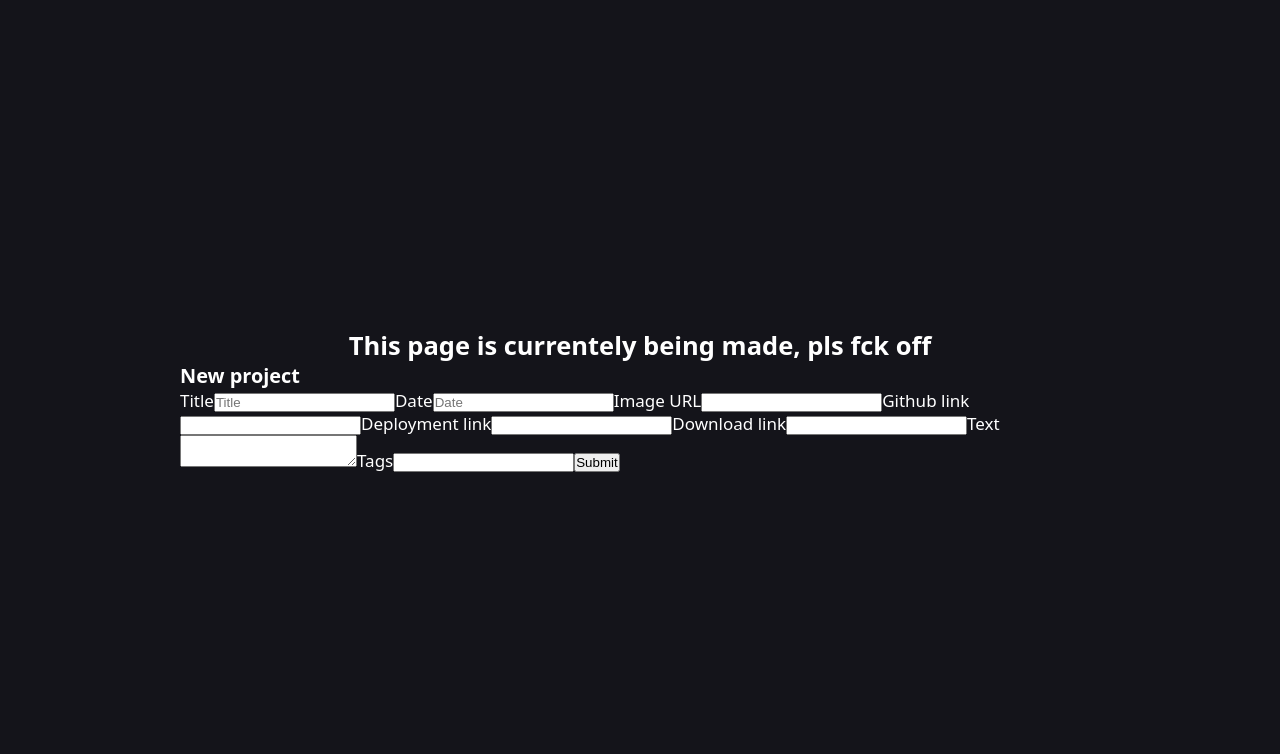
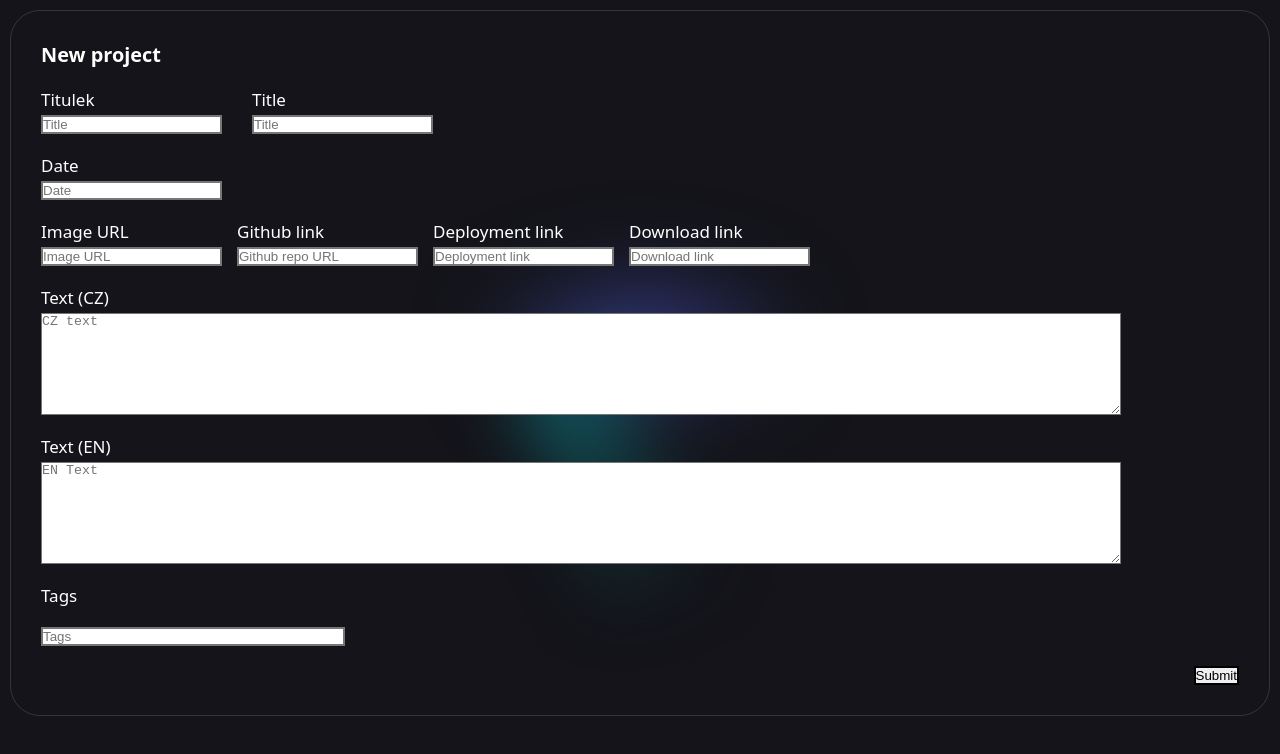
Before and after one commit to Honzoraptor31415/Portfolio, a React (Vite) app: page /new in a window 1280 px wide. Shown: the top 754 px of the page. Built offline with nearby package versions, Linux system fonts and the light colour scheme; no server answers.

Commit message:
Added styling for the /new page

```diff
--- a/src/App.css
+++ b/src/App.css
@@ -41,6 +41,84 @@ body {
 }
 
 @media (min-width: 1000px) {
+  .titles {
+    display: flex;
+    gap: 30px;
+    max-width: fit-content;
+  }
+
+  .title {
+    display: flex;
+    flex-direction: column;
+    gap: 4px;
+    max-width: fit-content;
+  }
+
+  .text-title {
+    display: flex;
+    gap: 4px;
+    flex-direction: column;
+  }
+
+  .text-title textarea {
+    min-height: 100px;
+  }
+
+  .links {
+    display: flex;
+    flex-wrap: wrap;
+    gap: 15px;
+  }
+
+  .post-form label {
+    max-width: fit-content;
+  }
+
+  .new {
+    min-height: 100%;
+    width: 100%;
+  }
+
+  .post-form {
+    border-radius: 30px;
+    padding: 30px;
+    position: relative;
+    z-index: 12;
+    gap: 20px;
+    border: 1px rgba(255, 255, 255, 0.14) solid;
+    margin: 10px;
+    display: flex;
+    flex-direction: column;
+    flex-wrap: wrap;
+  }
+
+  .post-form input,
+  .post-form textarea,
+  .post-form button {
+    border-radius: 14px;
+    background: transparent;
+    backdrop-filter: blur(20px);
+    padding: 10px 20px;
+    font-size: 1rem;
+    outline: none;
+    max-width: 90%;
+    border: 1px rgba(255, 255, 255, 0.14) solid;
+    color: white;
+    transition: .3s;
+  }
+
+  .post-form input {
+    max-width: 300px;
+  }
+
+  .post-form button {
+    max-width: 150px;
+  }
+
+  .post-form button {
+    cursor: pointer;
+  }
+
   .langs-tech a {
     display: grid;
     margin: 10px;
@@ -156,7 +234,7 @@ body {
     margin-left: 16px;
   }
 
-  header {
+  header:not(.new) {
     display: flex;
     justify-content: space-between;
     align-items: center;
@@ -224,9 +302,9 @@ body {
 
   .contact-socials-wrp {
     display: flex;
+    flex-wrap: wrap;
     justify-content: space-between;
-    flex-wrap: wrap;
-    margin-left: 30px;
+    gap: 1rem;
   }
 
   .socials-element {
@@ -235,12 +313,17 @@ body {
 
   .socel-wrp {
     display: flex;
+    color: white;
+    text-decoration: none;
     gap: 27px;
-    margin-block: 30px;
-    width: 250px;
     animation: socel-scroll cubic-bezier(1, 0.37, 0.58, 1) both;
     animation-timeline: view();
-    animation-range: entry 20% cover 30%
+    animation-range: entry 20% cover 30%;
+    background: rgb(24, 24, 31);
+    border-radius: inherit;
+    width: 337px;
+    margin: 1px;
+    padding: 15px;
   }
 
   .socel-wrp img {
@@ -308,7 +391,8 @@ body {
   .socials-element a {
     color: rgba(255, 255, 255, 0.836);
     transition: .3s;
-    font-size: 1.1rem;
+    font-size: 1rem;
+    word-wrap: break-word;
     text-decoration: none;
   }
 
@@ -451,7 +535,7 @@ body {
     align-items: center;
   }
 
-  header {
+  header:not(.new) {
     display: flex;
     justify-content: center;
     align-items: center;
@@ -538,7 +622,7 @@ body {
     display: flex;
     justify-content: center;
     flex-direction: column;
-    gap: 30px;
+    gap: 15px;
   }
 
   .socel-wrp {
@@ -548,6 +632,12 @@ body {
     animation-timeline: view();
     animation-range: entry 20% cover 30%;
     align-items: center;
+    box-sizing: border-box;
+    padding: 9px;
+    border-radius: inherit;
+    background: rgb(24, 24, 31);
+    margin: 1px;
+    color: white;
   }
 
   .socel-wrp img {
@@ -568,7 +658,7 @@ body {
     padding: 20px;
     margin: 1px;
     border-radius: 18px;
-    background: var(--mainBG);
+    background: rgb(24, 24, 31);
     display: flex;
     align-items: center;
     justify-content: center;
@@ -619,6 +709,17 @@ body {
     margin: 7px 10px;
     transition: .3s;
     border-radius: 12px;
+  }
+
+  .post-form {
+    border-radius: 30px;
+    padding: 30px;
+    z-index: 12;
+    border: 1px rgba(255, 255, 255, 0.14) solid;
+    position: relative;
+    max-width: 90%;
+    display: flex;
+    flex-direction: column;
   }
 }
 
@@ -898,12 +999,6 @@ main.projects>h1 {
   transform: none;
 }
 
-@media(prefers-reduced-motion) {
-  .hidden {
-    transition: none;
-  }
-}
-
 .socel-wrp:nth-child(1) {
   transition: .2s;
 }
@@ -1022,9 +1117,9 @@ header.error {
 
 .background-element:nth-child(1) {
   background: radial-gradient(var(--accent_hover), 10%, var(--mainBG));
-  width: 220px;
+  width: 290px;
   border-radius: 50%;
-  height: 109px;
+  height: 149px;
   transform: translateY(-10px);
   margin-inline: auto;
   animation: scale 60s linear infinite;
@@ -1032,8 +1127,8 @@ header.error {
 
 .background-element:nth-child(2) {
   background: linear-gradient(50deg, var(--accent2_hover), 10%, var(--mainBG));
-  width: 200px;
-  height: 60px;
+  width: 230px;
+  height: 100px;
   transform: translateY(10px);
   animation: rotate 30s linear infinite;
 }
@@ -1127,14 +1222,46 @@ header.error {
   background-position-x: 53px;
 }
 
-.login-form input:hover {
+input:hover {
   border-color: rgba(255, 255, 255, 0.699);
 }
 
-.login-form input:focus {
+input:focus {
   border-color: white;
 }
 
-.login-form input:focus::placeholder {
+input:focus::placeholder {
   color: white;
 }
+
+.socel-container {
+  text-decoration: none;
+  transition: .4s;
+  border-radius: 9px;
+  display: grid;
+}
+
+.socel-container:hover {
+  transform: scale(1.03);
+}
+
+.socel-container:nth-child(1) {
+  background: radial-gradient(#4285F4, var(--mainBG));
+}
+
+.socel-container:nth-child(2) {
+  background: radial-gradient(white, var(--mainBG));
+}
+
+.socel-container:nth-child(3) {
+  background: radial-gradient(#B8457E, var(--mainBG));
+}
+
+.socel-container:nth-child(4) {
+  background: radial-gradient(#FF5C5C, var(--mainBG));
+}
+
+.submit-wrp {
+  display: flex;
+  justify-content: right;
+}
--- a/src/components/New.tsx
+++ b/src/components/New.tsx
@@ -1,4 +1,5 @@
 import { ChangeEvent, useState, useEffect } from "react";
+import BlurryBackground from "./BlurryBackground";
 import { supabase } from "../supabaseClient";
 
 function New() {
@@ -9,18 +10,26 @@ function New() {
       document.title = "New project"
     }
   }, [])
-  const [title, setTitle] = useState("")
+  const [CZtitle, setCZTitle] = useState("")
+  const [ENTitle, setENTitle] = useState("")
   const [date, setDate] = useState("")
   const [imgUrl, setImgUrl] = useState("")
   const [githubLink, setGithubLink] = useState("")
   const [url, setUrl] = useState("")
   const [download, setDownload] = useState("")
-  const [text, setText] = useState("")
+  const [CZText, setCZText] = useState("")
+  const [ENText, setENText] = useState("")
   const [tags, setTags] = useState("")
 
-  const handleTitleChange = (e: ChangeEvent<HTMLInputElement>) => {
-    setTitle(e.target.value)
-  }; const handleDateChange = (e: ChangeEvent<HTMLInputElement>) => {
+  const handleCZTitleChange = (e: ChangeEvent<HTMLInputElement>) => {
+    setCZTitle(e.target.value)
+  };
+
+  const handleENTitleChange = (e: ChangeEvent<HTMLInputElement>) => {
+    setENTitle(e.target.value)
+  };
+
+  const handleDateChange = (e: ChangeEvent<HTMLInputElement>) => {
     setDate(e.target.value)
   }; const handleImgUrlChange = (e: ChangeEvent<HTMLInputElement>) => {
     setImgUrl(e.target.value)
@@ -30,9 +39,16 @@ function New() {
     setUrl(e.target.value)
   }; const handleDownloadChange = (e: ChangeEvent<HTMLInputElement>) => {
     setDownload(e.target.value);
-  }; const handleTextChange = (e: ChangeEvent<HTMLTextAreaElement>) => {
-    setText(e.target.value)
-  }; const handleTagsChange = (e: ChangeEvent<HTMLInputElement>) => {
+  };
+
+  const handleCZTextChange = (e: ChangeEvent<HTMLTextAreaElement>) => {
+    setCZText(e.target.value)
+  };
+
+  const handleENTextChange = (e: ChangeEvent<HTMLTextAreaElement>) => {
+    setENText(e.target.value)
+  };
+  const handleTagsChange = (e: ChangeEvent<HTMLInputElement>) => {
     setTags(e.target.value)
   }
 
@@ -41,13 +57,13 @@ function New() {
     if (user) {
       const res = await supabase.from("Projects").insert(
         {
-          title: title,
+          title: `{"cz":"${CZtitle}","en":"${ENTitle}"}`,
           date: date ? date : `${new Date().getDay()}.${new Date().getMonth() + 1}.${new Date().getFullYear()}`,
           img: imgUrl,
           github: githubLink,
           link: url ? url : "no xD",
           download: download ? download : "no xD",
-          text: text,
+          text: `{"cz":"${CZText}","en":"${ENText}"}`,
           tags: tags
         }).select("*").single()
       console.log(res)
@@ -57,35 +73,66 @@ function New() {
   return (
     <>
       <header className="new">
+        <div style={{ position: "fixed", left: "50%", top: "50%", transform: "translate(-50%, -50%)", zIndex: "10" }}>
+          <BlurryBackground />
+        </div>
+        <div className="post-form">
+          {/* <h2 style={{ textAlign: "center" }}>{navigator.language === "cs" || navigator.language === "cs-CZ" ? "Tahle stránka se teprve dodělává, vypadni" : "This page is currentely being made, pls fck off"}</h2> */}
+          <h3>{navigator.language === "cs" || navigator.language === "cs-CZ" ? "Nový projekt" : "New project"}</h3>
+          <div className="titles">
+            <div className="title">
+              <label htmlFor="title">Titulek</label>
+              <input required type="text" placeholder="Title" id="title" onChange={handleCZTitleChange} value={CZtitle} />
+            </div>
+            <div className="title">
+              <label htmlFor="title">Title</label>
+              <input required type="text" placeholder="Title" id="title" onChange={handleENTitleChange} value={ENTitle} />
+            </div>
+          </div>
 
-        <div className="post-form">
-          <h2 style={{ textAlign: "center" }}>{navigator.language === "cs" || navigator.language === "cs-CZ" ? "Tahle stránka se teprve dodělává, vypadni" : "This page is currentely being made, pls fck off"}</h2>
-          <h3>New project</h3>
-          <label htmlFor="title">Title</label>
-          <input required type="text" placeholder="Title" id="title" onChange={handleTitleChange} value={title} />
-
+          <div className="title">
             <label htmlFor="date">Date</label>
             <input type="text" id="date" placeholder="Date" onChange={handleDateChange} value={date} />
+          </div>
 
+          <div className="links">
+            <div className="title">
               <label htmlFor="img-url">Image URL</label>
-          <input required type="url" id="img-url" onChange={handleImgUrlChange} value={imgUrl} />
+              <input placeholder="Image URL" required type="url" id="img-url" onChange={handleImgUrlChange} value={imgUrl} />
+            </div>
 
+            <div className="title">
               <label htmlFor="github">Github link</label>
-          <input required type="url" id="github" onChange={handleGithubLinkChange} value={githubLink} />
+              <input required placeholder="Github repo URL" type="url" id="github" onChange={handleGithubLinkChange} value={githubLink} />
+            </div>
 
+            <div className="title">
               <label htmlFor="url">Deployment link</label>
-          <input type="url" id="url" onChange={handleUrlChange} value={url} />
+              <input placeholder="Deployment link" type="url" id="url" onChange={handleUrlChange} value={url} />
+            </div>
 
+            <div className="title">
               <label htmlFor="download">Download link</label>
-          <input type="text" id="download" onChange={handleDownloadChange} value={download} />
+              <input placeholder="Download link" type="text" id="download" onChange={handleDownloadChange} value={download} />
+            </div>
+          </div>
 
-          <label htmlFor="text">Text</label>
-          <textarea required id="text" onChange={handleTextChange} value={text} ></textarea>
+          <div className="text-title">
+            <label htmlFor="text">Text (CZ)</label>
+            <textarea placeholder="CZ text" required id="text" onChange={handleCZTextChange} value={CZText} ></textarea>
+          </div>
+
+          <div className="text-title">
+            <label htmlFor="text">Text (EN)</label>
+            <textarea placeholder="EN Text" required id="text" onChange={handleENTextChange} value={ENText} ></textarea>
+          </div>
 
           <label htmlFor="tags">Tags</label>
-          <input required type="text" id="tags" onChange={handleTagsChange} value={tags} />
+          <input placeholder="Tags" required type="text" id="tags" onChange={handleTagsChange} value={tags} />
 
+          <div className="submit-wrp">
             <button onClick={handleSubmit} id="submit">Submit</button>
+          </div>
         </div>
       </header>
     </>
```
Also changed, not shown: src/components/Home.tsx (+14 -6 lines), src/components/Projects.tsx (+29 -29 lines). Lines whose indentation alone changed are shown as unchanged.
